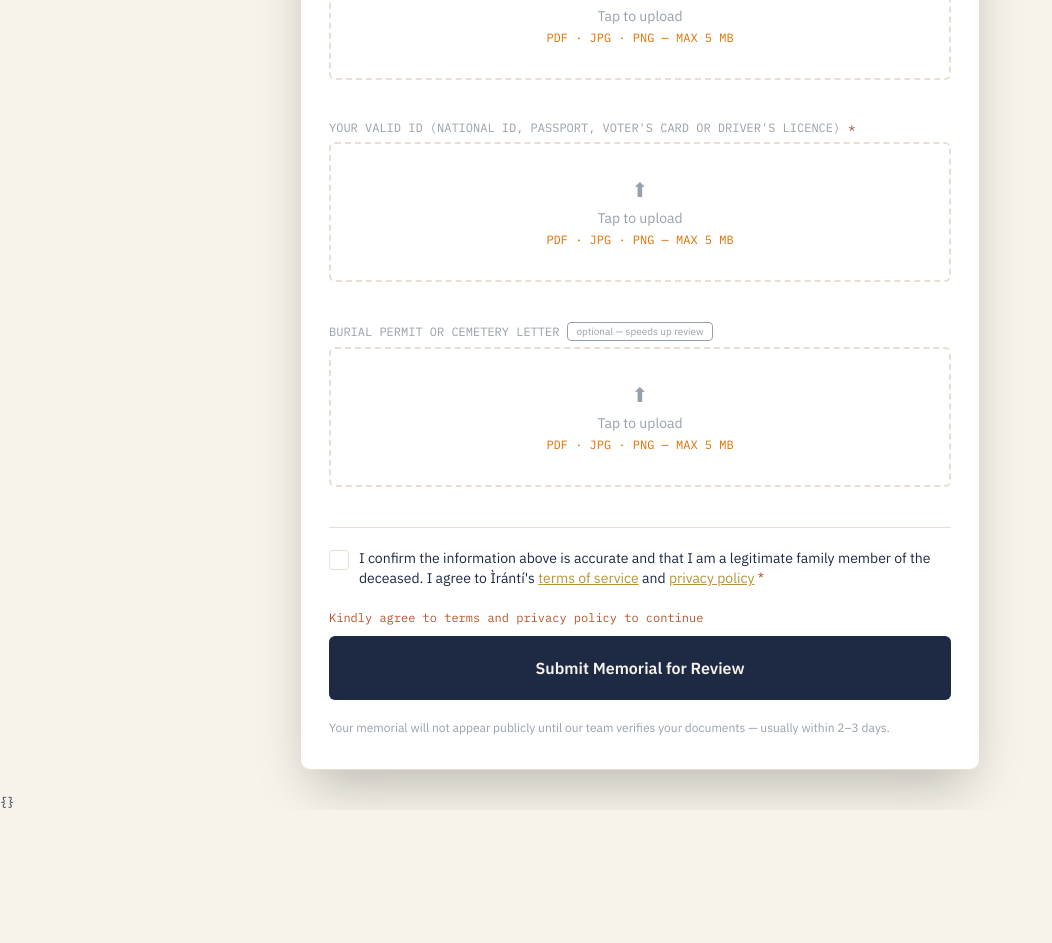
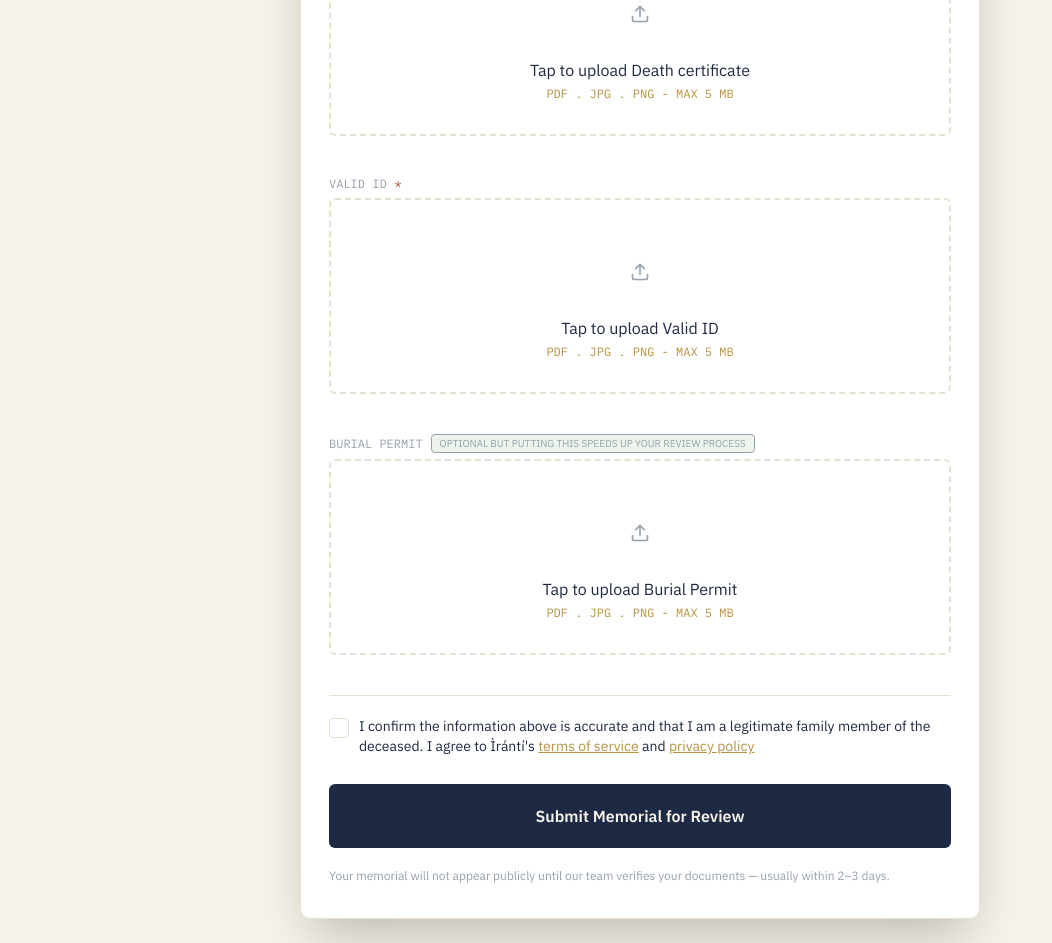
Before and after one commit to AdenikeStella/iranti-registry, a Next.js app: page /submitMemorial in a window 1280 px wide. Shown: the part 1960-2903 px from the top of the page, without its empty margins (0-1052 px from the left). Before the commit the page ends 2770 px from the top, so only its background shows below. Built offline with nearby package versions, Linux system fonts and the light colour scheme.

Commit message:
final validation checks

```diff
--- /dev/null
+++ b/app/components/fileUploadPractice.tsx
@@ -0,0 +1,86 @@
+import { CheckIcon, UploadIcon } from "lucide-react";
+import { useRef, useState } from "react";
+
+interface FileUploadCardProps2 {
+    id: string;
+    label: string;
+    optional?: boolean;
+    onFileSelect: (file: File | null ) => void;
+    maxSizeMB?: number;
+    accept?: string;
+}
+
+export function FileUploadCardPractice ({
+    id,
+    label,
+    optional = false,
+    onFileSelect,
+    maxSizeMB = 5,
+    accept = "image/jpeg, image/png, application/pdf",
+}: FileUploadCardProps2) {
+    const [fileName, setFileName] = useState< string | null>(null);
+    const [error, setError] = useState("");
+    const inputRef = useRef<HTMLInputElement>(null);
+
+   const handleOnChange = ((e: React.ChangeEvent<HTMLInputElement>) => {
+    const selected = e.target.files?.[0];
+    if (!selected) return;
+
+    const maxBytes = maxSizeMB * 1024 * 1024;
+    if (selected.size > maxBytes) {
+        setError(`File too large. Max ${maxSizeMB}MB`)
+        setFileName(null);
+        return;
+    }
+
+    setError("");
+    setFileName(selected.name);
+    onFileSelect(selected);
+    });
+
+    return (
+        <span className="flex flex-col mb-5 w-full">
+            <label htmlFor={id} className="flex items-center gap-2 text-slate uppercase font-mono text-xs mb-1.5">
+                {label} {!optional && <span className="text-clay">*</span>}
+
+                {optional && (
+                    <span className="uppercase font-sans bg-[#EDF4EC] text-sage border border-sage/40 rounded px-2 py-0.5 text-[10px] tracking-normal">
+                        optional but putting this speeds up your review process
+                    </span>
+                )}
+            </label>
+
+            <button type="button" onClick={() => inputRef.current?.click()} className={`flex flex-col items-center justify-center gap-1 rounded-md border-2 border-dashed py-8 px-4 transition-colors
+          ${fileName ? "border-sage bg-sage/10" : "border-line hover:border-slate"}`}>
+
+            {fileName ? (
+                <>
+                <CheckIcon className="text-sage w-5 h-5"/>
+                <span>File Uploaded</span>
+                <span>{fileName}</span>
+                </>
+            ) : (
+                <>
+                <UploadIcon className="text-slate w-5 h-20"/>
+                <span>Tap to upload {label}</span>
+                </>
+            )}
+
+            <span className="text-xs text-brass font-mono">
+                PDF . JPG . PNG - MAX {maxSizeMB} MB
+            </span>
+
+            </button>
+
+            <input
+            type="file"
+            ref={inputRef}
+            id={id}
+            accept={accept}
+            onChange={handleOnChange}
+            className="hidden" />
+
+            {error && <p className="text-clay text-sm mt-1">{error}</p>}
+        </span>
+    )
+}
--- a/app/submitMemorial/page.tsx
+++ b/app/submitMemorial/page.tsx
@@ -4,21 +4,22 @@ import Image from "next/image";
 import Link from "next/link";
 import { nigerianStates, type NigerianState } from "../data/states";
 import { useState } from "react";
-import { FileUploadCard } from "../components/fileUpload";
 import { Checkbox } from "../components/checkbox";
 import { z } from "zod";
 import { useForm } from "react-hook-form";
 import { zodResolver } from "@hookform/resolvers/zod";
+import { FileUploadCardPractice } from "../components/fileUploadPractice";
+import { relations, type relationStatus } from "../data/relationship";
 
 const nameRegex = /^[a-zA-Z\s'-]+$/;
-const numberRegex = /^\+[0-9]+$/;
+const phoneRegex = /^(\+234|0)[0-9]{10}$/;
 
 const formSchema = z.object({
   fullName: z
     .string()
     .min(1, "Full name is required")
     .regex(nameRegex, "Name should only contain letters, spaces, and hyphens"),
-    nee: z.string().regex(nameRegex, "Nee should only contain letters, spaces, and hyphens"),
+  nee: z.string().regex(nameRegex, "...").optional().or(z.literal("")),
   applicantFullName: z
     .string()
     .min(1, "Your full name is required")
@@ -31,11 +32,11 @@ const formSchema = z.object({
   applicantPhoneNumber: z
     .string()
     .min(11, "enter a valid phone number")
-    .regex(numberRegex, "Phone number should only contain digits and +"),
+    .regex(phoneRegex, "Enter a valid Nigerian phone number"),
   careTakerPhoneNumber: z
     .string()
     .min(11, "enter a valid phone number")
-    .regex(numberRegex, "Phone number should only contain digits and +"),
+    .regex(phoneRegex, "Enter a valid Nigerian phone number"),
   dateOfBirth: z
     .string()
     .min(1, "Date of Birth is required")
@@ -56,46 +57,59 @@ const formSchema = z.object({
     .string()
     .min(2, "Burial site is required")
     .regex(/^[a-zA-Z0-9\s,.'-]+$/, "Contains invalid characters"),
+  stateOfDeath: z.string().min(1, "Select a state"),
+  relationship: z.string().min(1, "Select your relationship"),
+  biography: z
+    .string()
+    .min(1, "A short biography is required")
+    .optional()
+    .or(z.literal("")),
+  agreed: z.boolean().refine((v) => v === true, {
+    message: "Kindly agree to the terms and privacy policy to continue",
+  }),
+  deathCert: z.custom<File>(
+    (f) => f instanceof File,
+    "Death certificate is required",
+  ),
+  validId: z.custom<File>((f) => f instanceof File, "Valid ID is required"),
+  burialPermit: z.custom<File | null>().optional(),
 });
 
 type FormValues = z.infer<typeof formSchema>;
 
+const today = (() => {
+  const d = new Date();
+  const month = String(d.getMonth() + 1).padStart(2, "0");
+  const day = String(d.getDate()).padStart(2, "0");
+  return `${d.getFullYear()}-${month}-${day}`;
+})();
+
 export default function SubmitPage() {
-  const [naijaStates, setNaijaStates] = useState<NigerianState | "">("");
-  const [yourRelationship, setYourRelationship] = useState("");
-  const [deathCert, setDeathCert] = useState<File | null>(null);
-  const [validId, setValidId] = useState<File | null>(null);
-  const [burialPermit, setBurialPermit] = useState<File | null>(null);
-  const [agreed, setAgreed] = useState(false);
   const [successModal, setSuccessModal] = useState(false);
-  const [applicationData, setapplicationData] = useState({});
+  const [applicationData, setapplicationData] = useState<FormValues | null>(
+    null,
+  );
 
   const {
     register,
     handleSubmit,
     setValue,
+    watch,
     formState: { errors },
   } = useForm<FormValues>({
     resolver: zodResolver(formSchema),
+    defaultValues: { agreed: false },
   });
+
+  const agreed = watch("agreed");
 
   const sanitizeName = (value: string) => value.replace(/[^a-zA-Z\s'-]/g, "");
   const sanitizePhone = (value: string) => value.replace(/[^0-9+]/g, "");
   const sanitizeBurialSite = (value: string) =>
-  value.replace(/[^a-zA-Z0-9\s,.'-]/g, "");
+    value.replace(/[^a-zA-Z0-9\s,.'-]/g, "");
 
   const onSubmit = (data: FormValues) => {
-    const fullPayload = {
-      ...data,
-      stateOfDeath: naijaStates,
-      relationship: yourRelationship,
-      deathCert,
-      validId,
-      burialPermit,
-    };
-    setSuccessModal(true);
-    setapplicationData(fullPayload);
-    console.log(fullPayload);
+    setapplicationData(data);
   };
 
   return (
@@ -146,7 +160,7 @@ export default function SubmitPage() {
           <div className="flex border-b border-line mb-5 pb-3 mt-3 font-serif font-semibold text-ink text-lg">
             About the deceased
           </div>
-          <form onSubmit={handleSubmit(onSubmit)}>
+          <form onSubmit={handleSubmit(onSubmit)} noValidate>
             <span className="flex flex-col mb-5">
               <label
                 htmlFor="fullName"
@@ -157,12 +171,11 @@ export default function SubmitPage() {
               <input
                 id="fullName"
                 placeholder="full name"
-                required
                 type="text"
                 {...register("fullName")}
                 onChange={(e) => {
                   const cleaned = sanitizeName(e.target.value);
-                  setValue("fullName", cleaned, {shouldValidate: true})
+                  setValue("fullName", cleaned, { shouldValidate: true });
                 }}
                 className="flex placeholder:text-slate h-10 rounded-md w-full border border-line ring-offset-ink px-3 py-2 file:text-sm file:font-medium disabled:cursor-not-allowed disabled:opacity-50 md:text-sm file:border-0"
               />
@@ -187,14 +200,12 @@ export default function SubmitPage() {
                 {...register("nee")}
                 onChange={(e) => {
                   const cleaned = sanitizeName(e.target.value);
-                  setValue("nee", cleaned, {shouldValidate: true})
+                  setValue("nee", cleaned, { shouldValidate: true });
                 }}
                 className="flex placeholder:text-slate h-10 rounded-md w-full border border-line ring-offset-ink px-3 py-2 file:text-sm file:font-medium disabled:cursor-not-allowed disabled:opacity-50 md:text-sm file:border-0"
               />
               {errors.nee && (
-                <p className="text-clay text-xs mt-1">
-                  {errors.nee.message}
-                </p>
+                <p className="text-clay text-xs mt-1">{errors.nee.message}</p>
               )}
             </span>
 
@@ -209,9 +220,9 @@ export default function SubmitPage() {
                 <input
                   id="dateOfBirth"
                   placeholder="dd/mm/yyyy"
-                  required
                   {...register("dateOfBirth")}
                   type="date"
+                  max= {today}
                   className=" placeholder:text-slate h-10 rounded-md w-full border border-line ring-offset-ink px-3 py-2 file:text-sm file:font-medium disabled:cursor-not-allowed disabled:opacity-50 md:text-sm file:border-0"
                 />
                 {errors.dateOfBirth && (
@@ -231,9 +242,9 @@ export default function SubmitPage() {
                 <input
                   id="dateOfDeath"
                   placeholder="dd/mm/yyyy"
-                  required
                   {...register("dateOfDeath")}
                   type="date"
+                  max= {today}
                   className=" placeholder:text-slate h-10 rounded-md w-full border border-line ring-offset-ink px-3 py-2 file:text-sm file:font-medium disabled:cursor-not-allowed disabled:opacity-50 md:text-sm file:border-0"
                 />
                 {errors.dateOfDeath && (
@@ -256,10 +267,7 @@ export default function SubmitPage() {
 
                 <select
                   id="stateofdeath"
-                  value={naijaStates}
-                  onChange={(e) =>
-                    setNaijaStates(e.target.value as NigerianState | "")
-                  }
+                  {...register("stateOfDeath")}
                   className=" placeholder:text-slate h-10 rounded-md w-full border border-line ring-offset-ink px-3 py-2 file:text-sm file:font-medium disabled:cursor-not-allowed disabled:opacity-50 md:text-sm file:border-0"
                 >
                   <option value=""> Select state</option>
@@ -269,6 +277,11 @@ export default function SubmitPage() {
                     </option>
                   ))}
                 </select>
+                {errors.stateOfDeath && (
+                  <p className="text-clay text-xs mt-1">
+                    {errors.stateOfDeath.message}
+                  </p>
+                )}
               </span>
 
               <span className="flex flex-col mb-5 w-full">
@@ -281,20 +294,17 @@ export default function SubmitPage() {
                 <input
                   id="lga"
                   placeholder="eg.ikeja"
-                  required
                   type="text"
                   {...register("lga")}
                   onChange={(e) => {
                     const cleaned = sanitizeName(e.target.value);
-                    setValue("lga", cleaned, {shouldValidate: true})
+                    setValue("lga", cleaned, { shouldValidate: true });
                   }}
                   className=" placeholder:text-slate h-10 rounded-md w-full border border-line ring-offset-ink px-3 py-2 file:text-sm file:font-medium disabled:cursor-not-allowed disabled:opacity-50 md:text-sm file:border-0"
                 />
                 {errors.lga && (
-                <p className="text-clay text-xs mt-1">
-                  {errors.lga.message}
-                </p>
-              )}
+                  <p className="text-clay text-xs mt-1">{errors.lga.message}</p>
+                )}
               </span>
             </div>
 
@@ -308,11 +318,10 @@ export default function SubmitPage() {
               <input
                 id="burialSite"
                 placeholder="e.g. Vaults & Gardens Cemetery, Lagos"
-                required
                 {...register("burialSite")}
                 onChange={(e) => {
-                  const cleaned = sanitizeBurialSite (e.target.value);
-                  setValue("burialSite", cleaned, {shouldValidate: true})
+                  const cleaned = sanitizeBurialSite(e.target.value);
+                  setValue("burialSite", cleaned, { shouldValidate: true });
                 }}
                 type="text"
                 className="flex placeholder:text-slate h-10 rounded-md w-full border border-line ring-offset-ink px-3 py-2 file:text-sm file:font-medium disabled:cursor-not-allowed disabled:opacity-50 md:text-sm file:border-0"
@@ -329,14 +338,14 @@ export default function SubmitPage() {
                 htmlFor="biography"
                 className="text-slate uppercase font-mono text-xs mb-1.5 flex"
               >
-                short biography <span className="text-clay">*</span>
+                short biography
               </label>
 
               <textarea
                 id="biography"
                 placeholder="A brief tribute — who they were, what they meant to people who loved them."
-                required
                 rows={6}
+                {...register("biography")}
                 className="flex placeholder:text-slate h-40 rounded-md w-full border border-line ring-offset-ink px-3 py-2 file:text-sm file:font-medium disabled:cursor-not-allowed disabled:opacity-50 md:text-sm file:border-0"
               />
               <p className="text-slate font-sans text-xs mt-1.5 flex">
@@ -366,11 +375,10 @@ export default function SubmitPage() {
               <input
                 id="caretakerName"
                 placeholder="Name of the cemetery caretaker"
-                required
                 {...register("careTakerName")}
                 onChange={(e) => {
                   const cleaned = sanitizeName(e.target.value);
-                  setValue("careTakerName", cleaned, {shouldValidate: true})
+                  setValue("careTakerName", cleaned, { shouldValidate: true });
                 }}
                 type="text"
                 className="flex placeholder:text-slate h-10 rounded-md w-full border border-line ring-offset-ink px-3 py-2 file:text-sm file:font-medium disabled:cursor-not-allowed disabled:opacity-50 md:text-sm file:border-0"
@@ -395,11 +403,12 @@ export default function SubmitPage() {
               <input
                 id="caretakerPhoneNumber"
                 placeholder="phone number of the cemetery caretaker"
-                required
                 {...register("careTakerPhoneNumber")}
                 onChange={(e) => {
                   const cleaned = sanitizePhone(e.target.value);
-                  setValue("careTakerPhoneNumber", cleaned, {shouldValidate: true})
+                  setValue("careTakerPhoneNumber", cleaned, {
+                    shouldValidate: true,
+                  });
                 }}
                 type="text"
                 className="flex placeholder:text-slate h-10 rounded-md w-full border border-line ring-offset-ink px-3 py-2 file:text-sm file:font-medium disabled:cursor-not-allowed disabled:opacity-50 md:text-sm file:border-0"
@@ -426,12 +435,13 @@ export default function SubmitPage() {
                 <input
                   id="applicantFullName"
                   placeholder="applicant full name"
-                  required
                   type="text"
                   {...register("applicantFullName")}
                   onChange={(e) => {
                     const cleaned = sanitizeName(e.target.value);
-                    setValue("applicantFullName", cleaned, {shouldValidate: true})
+                    setValue("applicantFullName", cleaned, {
+                      shouldValidate: true,
+                    });
                   }}
                   className=" placeholder:text-slate h-10 rounded-md w-full border border-line ring-offset-ink px-3 py-2 file:text-sm file:font-medium disabled:cursor-not-allowed disabled:opacity-50 md:text-sm file:border-0"
                 />
@@ -452,17 +462,21 @@ export default function SubmitPage() {
                 </label>
 
                 <select
-                  value={yourRelationship}
-                  onChange={(e) => setYourRelationship(e.target.value)}
+                  {...register("relationship")}
                   className=" placeholder:text-slate h-10 rounded-md w-full border border-line ring-offset-ink px-3 py-2 file:text-sm file:font-medium disabled:cursor-not-allowed disabled:opacity-50 md:text-sm file:border-0"
                 >
                   <option value=""> Select your relationship</option>
-                  <option value="child">Child</option>
-                  <option value="spouse/partner">Spouse/Partner</option>
-                  <option value="sibling">Sibling</option>
-                  <option value="parent">Parent</option>
-                  <option value="">other relative</option>
+                  {relations.map((n) => (
+                    <option value={n} key={n}>
+                      {n}
+                    </option>
+                  ))}
                 </select>
+                {errors.relationship && (
+                  <p className="text-clay text-xs mt-1">
+                    {errors.relationship.message}
+                  </p>
+                )}
               </span>
             </div>
 
@@ -477,7 +491,6 @@ export default function SubmitPage() {
                 <input
                   id="applicantEmail"
                   placeholder="abd@hello.com"
-                  required
                   type="email"
                   {...register("applicantEmail")}
                   className=" placeholder:text-slate h-10 rounded-md w-full border border-line ring-offset-ink px-3 py-2 file:text-sm file:font-medium disabled:cursor-not-allowed disabled:opacity-50 md:text-sm file:border-0"
@@ -499,12 +512,13 @@ export default function SubmitPage() {
                 <input
                   id="applicantPhoneNumber"
                   placeholder="081234567890"
-                  required
                   type="tel"
                   {...register("applicantPhoneNumber")}
                   onChange={(e) => {
                     const cleaned = sanitizePhone(e.target.value);
-                    setValue("applicantPhoneNumber", cleaned, {shouldValidate: true})
+                    setValue("applicantPhoneNumber", cleaned, {
+                      shouldValidate: true,
+                    });
                   }}
                   className=" placeholder:text-slate h-10 rounded-md w-full border border-line ring-offset-ink px-3 py-2 file:text-sm file:font-medium disabled:cursor-not-allowed disabled:opacity-50 md:text-sm file:border-0"
                 />
@@ -521,6 +535,42 @@ export default function SubmitPage() {
             </div>
 
             <span className="flex flex-col mb-5 w-full">
+              <FileUploadCardPractice
+                id="deathcert"
+                label="Death certificate"
+                onFileSelect={(f) =>
+                  setValue("deathCert", f as File, { shouldValidate: true })
+                }
+              />
+              {errors.deathCert && (
+                <p className="text-clay text-xs mt-1">
+                  {errors.deathCert.message}
+                </p>
+              )}
+            </span>
+
+            <span className="flex flex-col mb-5 w-full">
+              <FileUploadCardPractice
+                id="validId"
+                label="Valid ID"
+                onFileSelect={(f) =>
+                  setValue("validId", f as File, { shouldValidate: true })
+                }
+              />
+            </span>
+
+            <span className="flex flex-col mb-5 w-full border-b border-line pb-5">
+              <FileUploadCardPractice
+                id="burialPermit"
+                label="Burial Permit"
+                onFileSelect={(f) =>
+                  setValue("burialPermit", f as File, { shouldValidate: true })
+                }
+                optional
+              />
+            </span>
+
+            {/* <span className="flex flex-col mb-5 w-full">
               <FileUploadCard
                 id="deathCert"
                 label="Death Certificate"
@@ -543,14 +593,15 @@ export default function SubmitPage() {
                 optional
                 onFileSelect={setBurialPermit}
               />
-            </span>
+            </span> */}
 
             <span className="flex flex-start text-xs md:text-base gap-2.5 mb-5  text-ink-light font-sans">
               <Checkbox
                 id="agreeTerms"
                 checked={agreed}
-                onChange={setAgreed}
-                required
+                onChange={(v) =>
+                  setValue("agreed", v, { shouldValidate: true })
+                }
                 label={
                   <>
                     I confirm the information above is accurate and that I am a
@@ -572,12 +623,13 @@ export default function SubmitPage() {
                   </>
                 }
               />
-            </span>
-            {!agreed && (
+              {errors.agreed && (
                 <p className="text-clay text-xs mt-1">
-                  Kindly agree to terms and privacy policy to continue
+                  {errors.agreed.message}
                 </p>
               )}
+            </span>
+
             <button
               type="submit"
               // onClick={() => setSuccessModal(true)}
@@ -594,11 +646,68 @@ export default function SubmitPage() {
         </div>
       </section>
 
-      <section>
-        <pre className="text-xs whitespace-pre-wrap">
-          {JSON.stringify(applicationData, null, 2)}
-        </pre>
-      </section>
+      {applicationData && (
+        <section className="flex flex-col justify-center items-center px-10 py-4">
+          <h2 className="flex text-center text-brass ">Application Data</h2>
+          <div className="flex mx-auto gap-3 flex-col px-3 py-4 mt-5">
+            <p className="text-ink text-base text-left">
+              Full Name: {applicationData.fullName}
+            </p>
+            <p className="text-ink text-base text-left">
+              Full Name Nee: {applicationData.nee || ""}
+            </p>
+            <p className="text-ink text-base text-left">
+              Applicant Name: {applicationData.applicantFullName}
+            </p>
+            <p className="text-ink text-base text-left">
+              Caretaker Name: {applicationData.careTakerName}
+            </p>
+            <p className="text-ink text-base text-left">
+              Caretaker Phone number: {applicationData.careTakerPhoneNumber}
+            </p>
+            <p className="text-ink text-base text-left">
+              Aplicant Email: {applicationData.applicantEmail}
+            </p>
+            <p className="text-ink text-base text-left">
+              Applicant Phone number: {applicationData.applicantPhoneNumber}
+            </p>
+            <p className="text-ink text-base text-left">
+              Date of Birth: {applicationData.dateOfBirth}
+            </p>
+            <p className="text-ink text-base text-left">
+              Date of Death: {applicationData.dateOfDeath}
+            </p>
+            <p className="text-ink text-base text-left">
+              State of Death: {applicationData.stateOfDeath}
+            </p>
+            <p className="text-ink text-base text-left">
+              LGA: {applicationData.lga}
+            </p>
+            <p className="text-ink text-base text-left">
+              Burial Site: {applicationData.burialSite}
+            </p>
+            <p className="text-ink text-base text-left">
+              Relationship: {applicationData.relationship}
+            </p>
+            <p className="text-ink text-base text-left">
+              Death Certificate: {applicationData?.deathCert?.name}
+            </p>
+            <p className="text-ink text-base text-left">
+              Valid Id: {applicationData?.validId?.name}
+            </p>
+            <p className="text-ink text-base text-left">
+              Burial Permit: {applicationData?.burialPermit?.name ?? "None"}
+            </p>
+          </div>
+
+          <button
+            className="flex px-8 py-3 m-3 items-center btn-primary"
+            onClick={() => setSuccessModal(true)}
+          >
+            Proceed to Submit
+          </button>
+        </section>
+      )}
 
       {successModal && (
         <div className="fixed inset-0 z-50 flex items-center justify-center bg-black/20 backdrop-blur-sm px-4">
```
